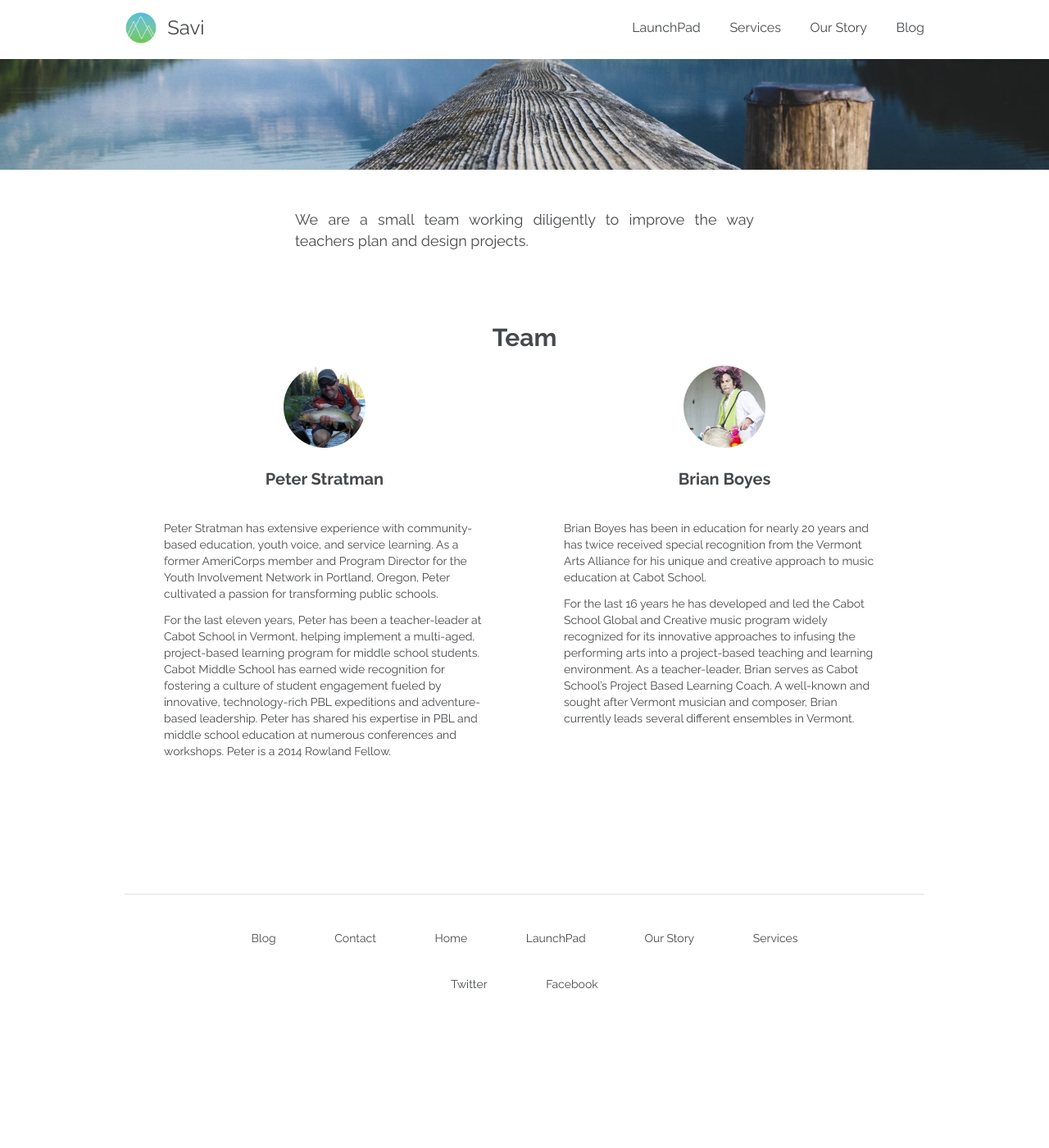
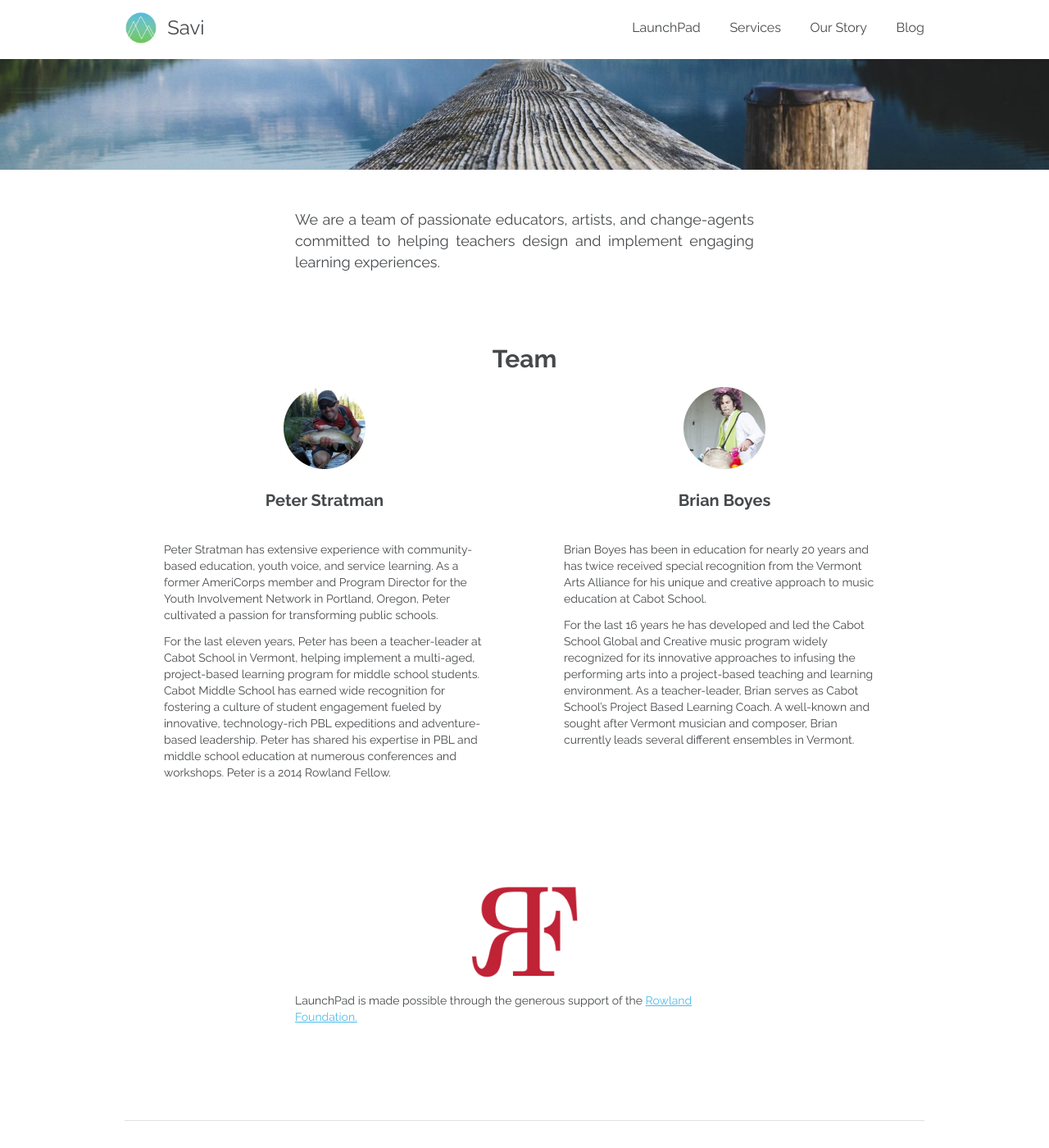
Before and after one commit to savilabs/savilabs.github.io, a Jekyll site: the page built from our-story.html, in a window 1280 px wide and 1400 px high, scrolled down 285 px. Shown: the whole window at 82% size. Built offline with Jekyll 4.4.1, drawn with Linux system fonts in a browser that asks for light colours; nearby versions of some CDN libraries; before the commit the page ends 1572 px from its top, so only the background shows below that.

Commit message:
Tweak Our Story page content
This adjusts the Our Story intro text and adds the Rowland Foundation logo
to the Our Story page based on feedback and a request from Peter in prep
for launching the site.

PT Story: [#129631153](https://www.pivotaltracker.com/story/show/129631153)

```diff
--- a/_sass/_our-story.scss
+++ b/_sass/_our-story.scss
@@ -43,3 +43,7 @@
     }
   }
 }
+
+.rowland-logo {
+  width: 150px;
+}
--- a/our-story.html
+++ b/our-story.html
@@ -12,8 +12,7 @@ layout: fw_page
   <div class="wrapper">
     <div class='featured-section wrapper--tight'>
       <p class='intro-text'>
-        We are a small team working diligently to improve the way teachers
-        plan and design projects.
+        We are a team of passionate educators, artists, and change-agents committed to helping teachers design and implement engaging learning experiences.
       </p>
     </div>
 
@@ -82,5 +81,20 @@ layout: fw_page
         </p>
       </div>
     </div>
+
+    <div class='row padding-top-md our-story__team'>
+      <div class="wrapper">
+        <div class='wrapper--tight'>
+          <img
+            src='/images/rowland-logo.png'
+            class='rowland-logo'
+            >
+
+          <p>
+            LaunchPad is made possible through the generous support of the <a href='http://www.therowlandfoundation.org/'>Rowland Foundation.</a>
+          </p>
+        </div>
+      </div>
+    </div>
   </div>
 </div>
```
Also changed, not shown: images/rowland-logo.png (added).
